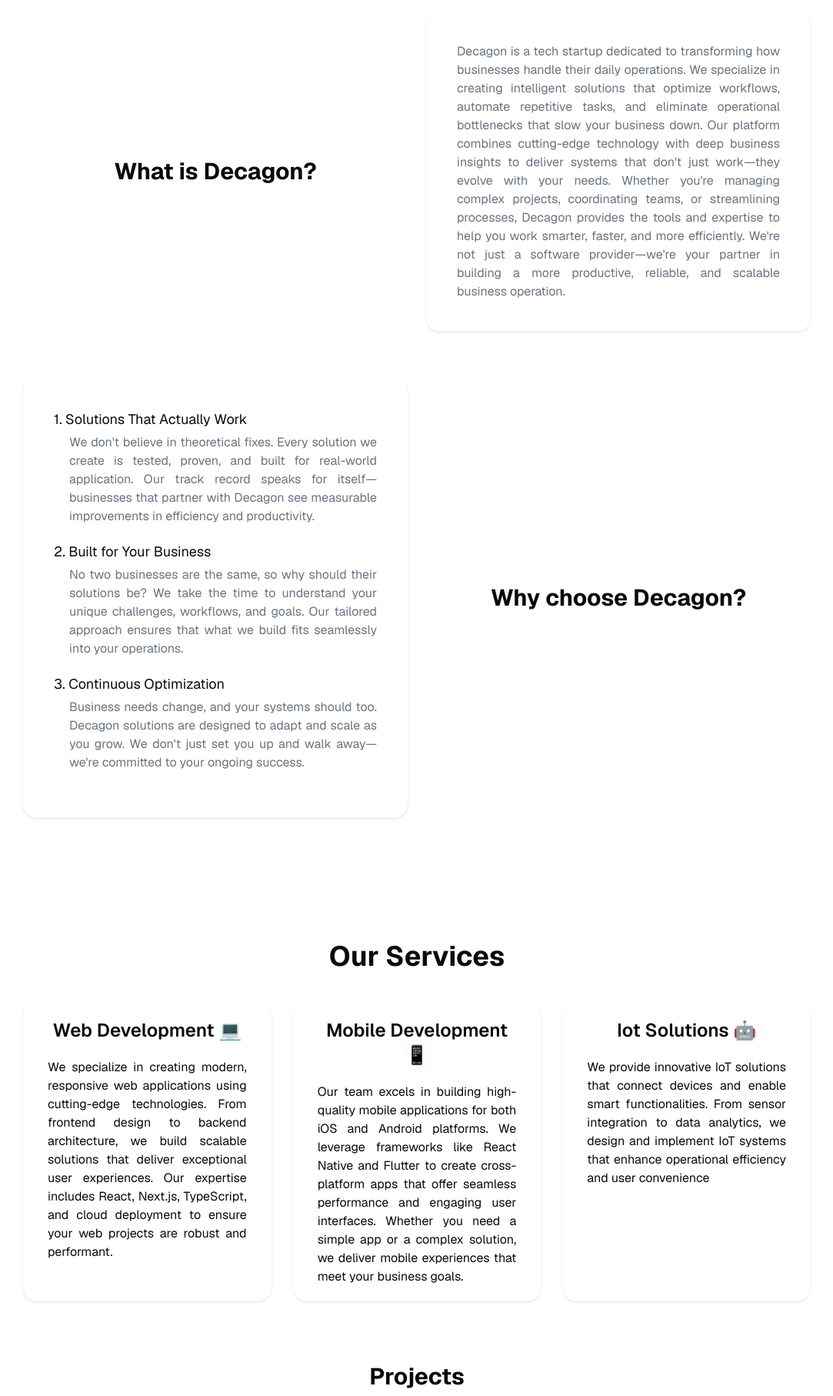
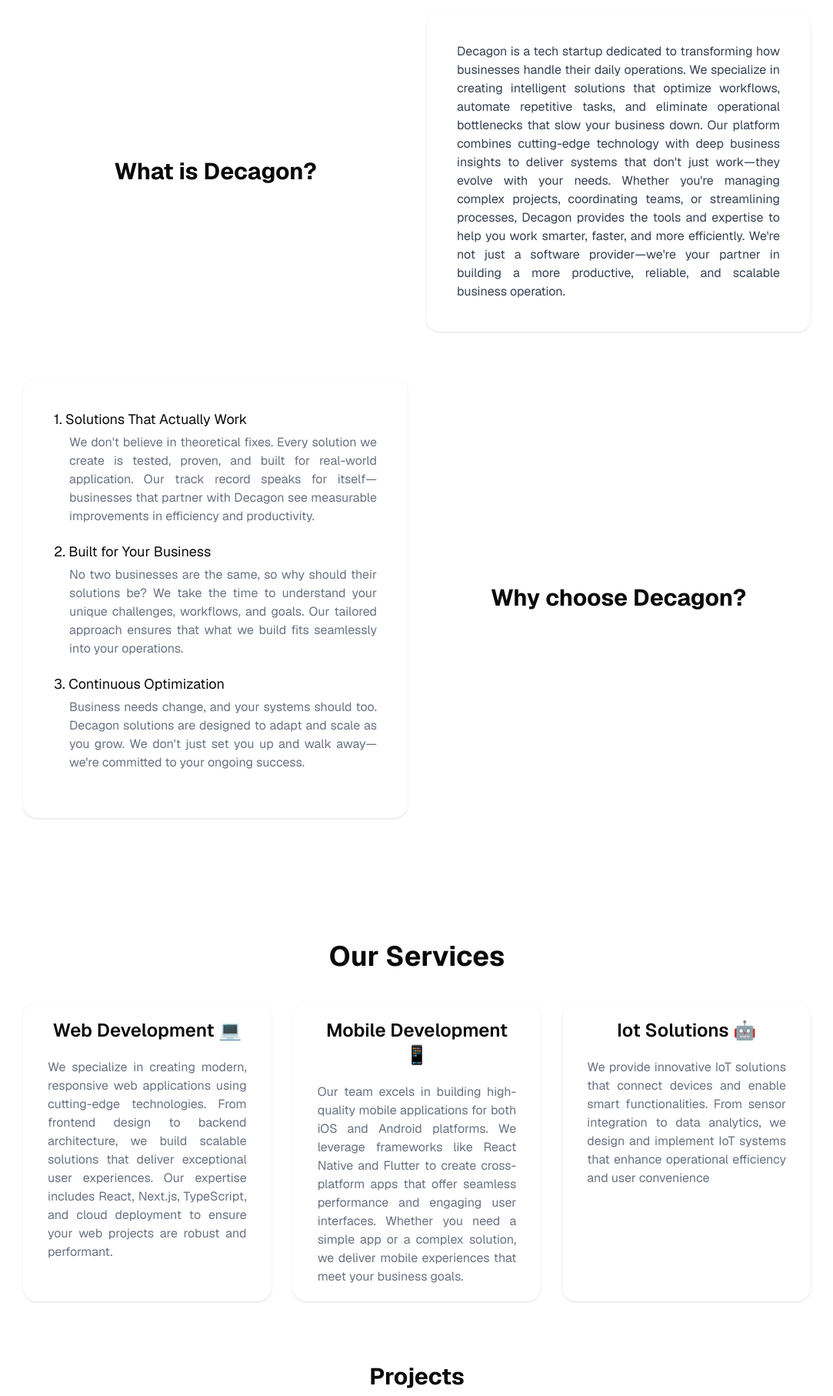
Before and after one commit to meliodaff/the-decagon, a Next.js app: page / in a window 1280 px wide. Shown: the part 666-2480 px from the top of the page at 77% size, without its empty margins (98-1181 px from the left). Built offline with nearby package versions, Linux system fonts and the light colour scheme.

Commit message:
change text colors of Services and Description heroes for it to be more visible

```diff
--- a/app/page.tsx
+++ b/app/page.tsx
@@ -143,7 +143,7 @@
             <h2 className="text-2xl md:text-3xl font-bold text-center md:text-left my-auto mx-auto">
               What is Decagon?
             </h2>
-            <p className="text-gray-500 text-justify shadow-sm hover:shadow-lg duration-200 rounded-2xl p-6 md:p-10">
+            <p className="text-gray-700 text-justify shadow-sm hover:shadow-lg duration-200 rounded-2xl p-6 md:p-10">
               Decagon is a tech startup dedicated to transforming how businesses
               handle their daily operations. We specialize in creating
               intelligent solutions that optimize workflows, automate repetitive
--- a/components/Services.tsx
+++ b/components/Services.tsx
@@ -55,7 +55,7 @@
             <h3 className="text-center font-semibold text-xl md:text-2xl mb-5">
               Web Development 💻
             </h3>
-            <p className="text-justify text-sm md:text-base">
+            <p className="text-justify text-sm md:text-base text-gray-500">
               We specialize in creating modern, responsive web applications
               using cutting-edge technologies. From frontend design to backend
               architecture, we build scalable solutions that deliver exceptional
@@ -68,7 +68,7 @@
             <h3 className="text-center font-semibold text-xl md:text-2xl mb-5">
               Mobile Development 📱
             </h3>
-            <p className="text-justify text-sm md:text-base">
+            <p className="text-justify text-sm md:text-base text-gray-500">
               Our team excels in building high-quality mobile applications for
               both iOS and Android platforms. We leverage frameworks like React
               Native and Flutter to create cross-platform apps that offer
@@ -81,7 +81,7 @@
             <h3 className="text-center font-semibold text-xl md:text-2xl mb-5">
               Iot Solutions 🤖
             </h3>
-            <p className="text-justify text-sm md:text-base">
+            <p className="text-justify text-sm md:text-base text-gray-500">
               We provide innovative IoT solutions that connect devices and
               enable smart functionalities. From sensor integration to data
               analytics, we design and implement IoT systems that enhance
```
